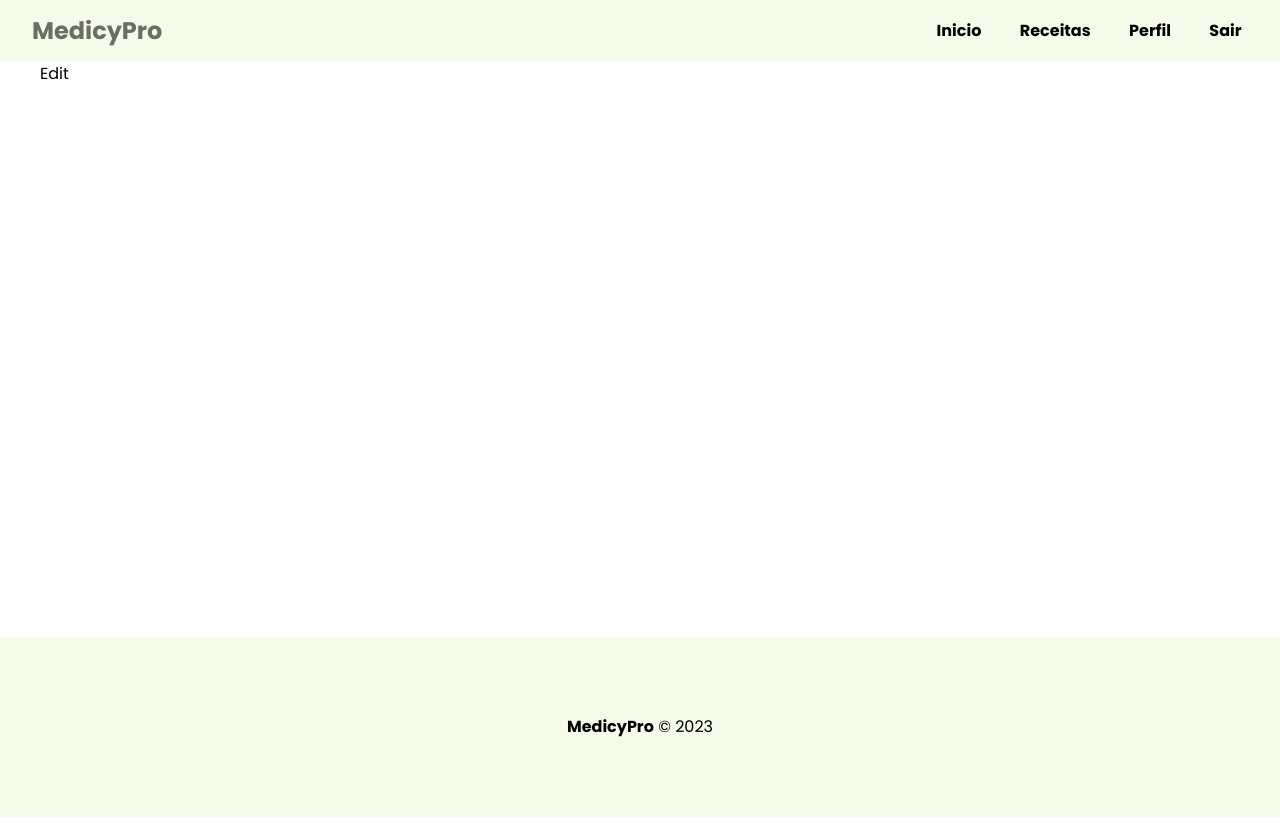
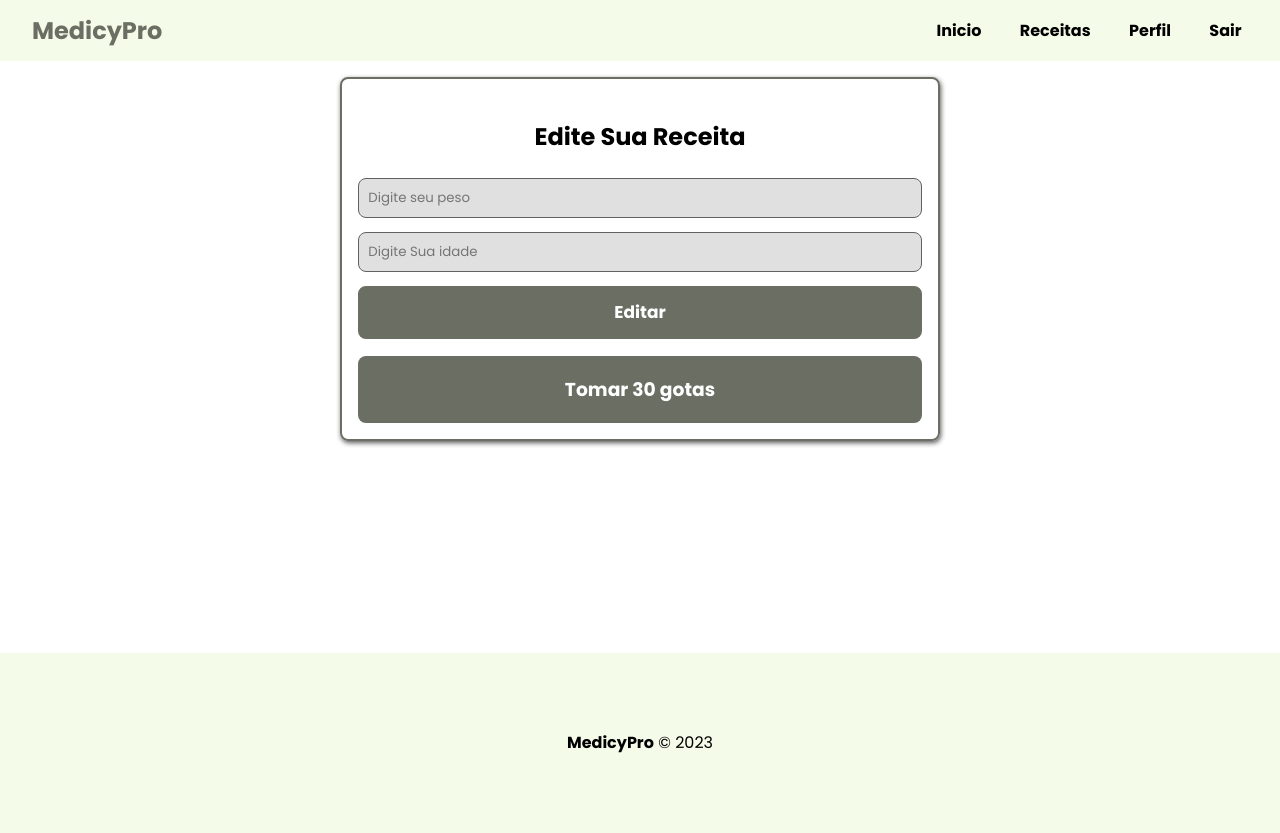
Before and after one commit to DanielAntu/medicyPro, a React (Vite) app in the folder frontend/: page /edit/1 in a window 1280 px wide. Built offline with nearby package versions, Linux system fonts and the light colour scheme; no server answers; sample sign-in values are in the browser's storage.

Commit message:
Projeto finalizado

```diff
--- a/frontend/src/pages/Edit/Edit.jsx
+++ b/frontend/src/pages/Edit/Edit.jsx
@@ -1,9 +1,92 @@
 import styles from "./Edit.module.css";
+import { useState, useEffect } from "react";
+import { useSelector, useDispatch } from "react-redux";
+import { updateRevenue, getRevenuebyId } from "../../slice/revenueSlice";
+import { useResetMessage } from "../../hooks/useResetMessage";
+import Message from "../../components/Message/Message";
+import { useDrops } from "../../hooks/useDrops";
+import { useParams, Link } from "react-router-dom";
 
 const Edit = () => {
+    const { id } = useParams();
+    const [weight, setWeight] = useState("");
+    const [age, setAge] = useState("");
+    const [drops, setDrops] = useState("");
+
+    const dispatch = useDispatch();
+
+    const resetMessage = useResetMessage(dispatch);
+
+    const { revenue, loading, error, message } = useSelector(
+        (state) => state.revenue
+    );
+
+    useEffect(() => {
+        dispatch(getRevenuebyId(id));
+    }, [dispatch, id]);
+
+    const { res, rdrops } = useDrops(weight, age);
+
+    useEffect(() => {
+        setWeight(revenue.weight);
+        setAge(revenue.age);
+    }, [revenue]);
+
+    const handleSubmit = (e) => {
+        e.preventDefault();
+
+        const Revenue = {
+            id: id,
+            weight: weight.toString(),
+            age: age.toString(),
+            drops: rdrops.toString(),
+        };
+
+        dispatch(updateRevenue(Revenue));
+
+        resetMessage();
+    };
+
+    if (loading) {
+        return <p>Loading...</p>;
+    }
+
     return (
-        <div>
-            <p>Edit</p>
+        <div className={styles.edit}>
+            <h2>Edite Sua Receita</h2>
+            <form onSubmit={handleSubmit}>
+                <input
+                    type="number"
+                    placeholder="Digite seu peso"
+                    onChange={(e) => setWeight(e.target.value)}
+                    defaultValue={weight}
+                />
+                <input
+                    type="number"
+                    placeholder="Digite Sua idade"
+                    onChange={(e) => setAge(e.target.value)}
+                    defaultValue={age}
+                />
+                <input
+                    type="hidden"
+                    onChange={(e) => setDrops(drops)}
+                    value={rdrops}
+                />
+                {!loading && (
+                    <input type="submit" value="Editar" className="btn" />
+                )}
+                {loading && (
+                    <input
+                        type="submit"
+                        value="Aguarde..."
+                        disabled
+                        className="btn"
+                    />
+                )}
+                {error && <Message msg={error} type="error" />}
+                {message && <Message msg={message} type="success" />}
+                <h3>{res}</h3>
+            </form>
         </div>
     );
 };
--- a/frontend/src/pages/Edit/Edit.module.css
+++ b/frontend/src/pages/Edit/Edit.module.css
@@ -0,0 +1,21 @@
+.edit {
+    margin: 1em auto;
+    border: 2px solid #6a6e63;
+    padding: 1em;
+    max-width: 600px;
+    box-shadow: 1px 2px 5px 0px rgba(0, 0, 0, 0.648);
+    border-radius: 8px;
+}
+
+.edit h2 {
+    padding: 1em;
+    text-align: center;
+}
+
+.edit h3 {
+    text-align: center;
+    padding: 1em;
+    background-color: #6a6e63;
+    color: white;
+    border-radius: 8px;
+}
--- a/frontend/src/service/revenueService.js
+++ b/frontend/src/service/revenueService.js
@@ -56,11 +56,26 @@ const getRevenuebyId = async (id, token) => {
     }
 };
 
+const updateRevenue = async (id, data, token) => {
+    const config = requestConfig("PUT", data, token);
+
+    try {
+        const res = await fetch(`${api}/revenue/${id}`, config)
+            .then((res) => res.json())
+            .catch((err) => err);
+
+        return res;
+    } catch (error) {
+        console.log(error);
+    }
+};
+
 const revenueService = {
     createRevenue,
     getUserRevenue,
     deleteRevenue,
     getRevenuebyId,
+    updateRevenue,
 };
 
 export default revenueService;
--- a/frontend/src/slice/revenueSlice.js
+++ b/frontend/src/slice/revenueSlice.js
@@ -57,6 +57,29 @@ export const getRevenuebyId = createAsyncThunk(
         const token = thunkApi.getState().auth.user.token;
 
         const data = await revenueService.getRevenuebyId(id, token);
+
+        return data;
+    }
+);
+
+export const updateRevenue = createAsyncThunk(
+    "revenue/updateRevenue",
+    async (revenueData, thunkApi) => {
+        const token = thunkApi.getState().auth.user.token;
+
+        const data = await revenueService.updateRevenue(
+            revenueData.id,
+            {
+                weight: revenueData.weight,
+                age: revenueData.age,
+                drops: revenueData.drops,
+            },
+            token
+        );
+
+        if (data.errors) {
+            return thunkApi.rejectWithValue(data.errors[0]);
+        }
 
         return data;
     }
@@ -131,6 +154,32 @@ export const revenueSlice = createSlice({
                 state.success = true;
                 state.error = null;
                 state.revenue = action.payload;
+            })
+            .addCase(updateRevenue.pending, (state) => {
+                state.loading = true;
+                state.error = null;
+            })
+            .addCase(updateRevenue.fulfilled, (state, action) => {
+                state.loading = false;
+                state.success = true;
+                state.error = null;
+                state.revenues.map((rev) => {
+                    if (rev._id === action.payload.revenue._id) {
+                        return (
+                            (rev.weight = action.payload.revenue.weight),
+                            (rev.age = action.payload.revenue.age),
+                            (rev.drops = action.payload.revenue.drops)
+                        );
+                    }
+
+                    return rev;
+                });
+                state.message = action.payload.message;
+            })
+            .addCase(updateRevenue.rejected, (state, action) => {
+                state.loading = false;
+                state.error = action.payload;
+                state.revenue = {};
             });
     },
 });
```
